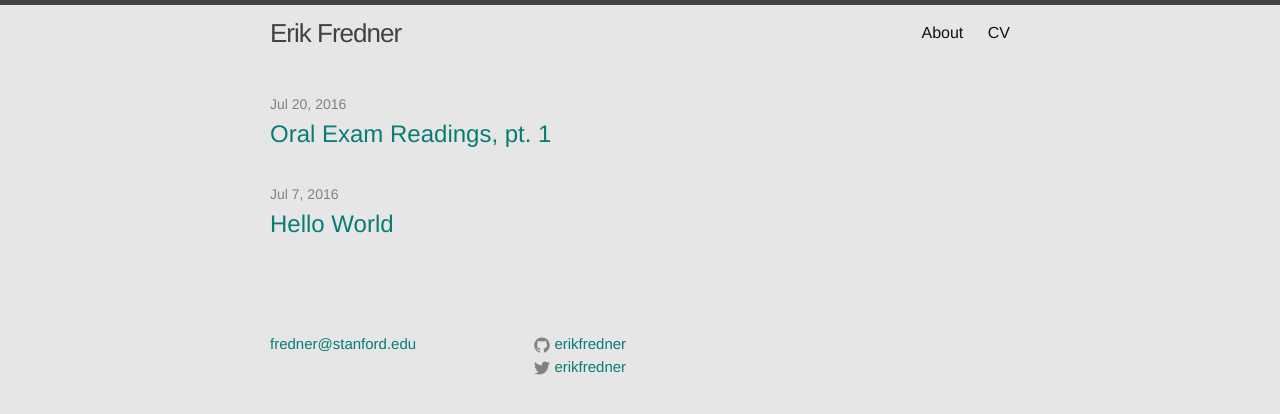
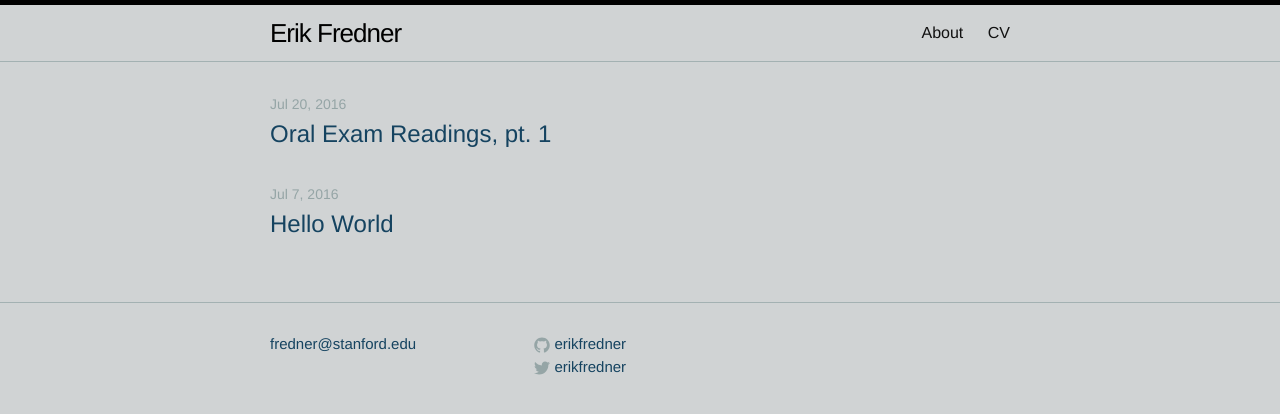
Before and after one commit to erikfredner/erikfredner.github.io, a Jekyll site: the page built from index.html, in a window 1280 px wide. Shown: the top 414 px of the page. Built offline with Jekyll 4.4.1, drawn with Linux system fonts in a browser that asks for light colours.

Commit message:
color change

```diff
--- a/css/main.scss
+++ b/css/main.scss
@@ -15,12 +15,12 @@
 $spacing-unit:     30px;
 
 $text-color:       #111;
-$background-color: #E6E6E6;
-$brand-color:      #087C75;
+$background-color: #D0D3D4;
+$brand-color:      #154360;
 
-$grey-color:       #828282;
-$grey-color-light: lighten($grey-color, 40%);
-$grey-color-dark:  darken($grey-color, 25%);
+$grey-color:       #95A5A6;
+$grey-color-light: lighten($grey-color, 5%);
+$grey-color-dark:  darken($grey-color, 100%);
 
 // Width of the content area
 $content-width:    800px;
```
Also changed, not shown: 3 other files.
